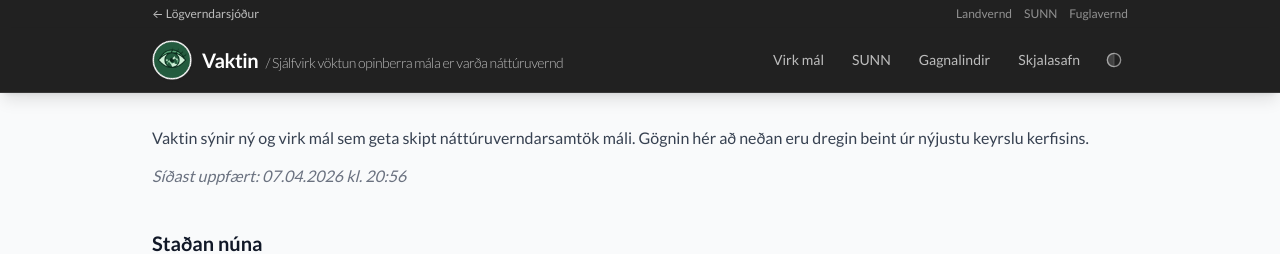
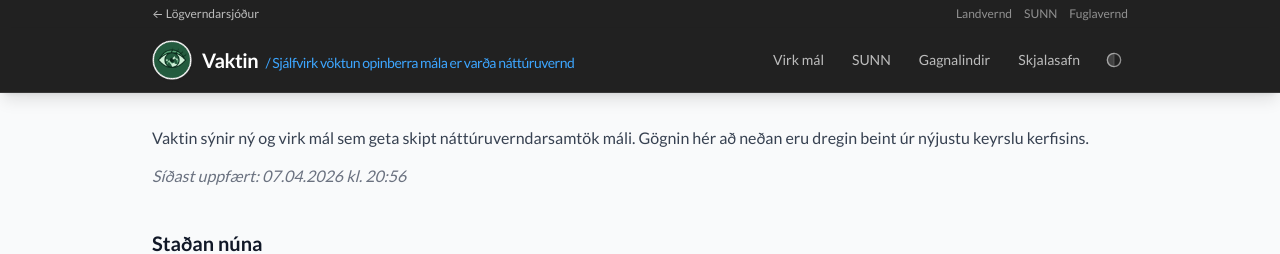
Before and after one commit to sunnuhvoll/vaktin, a Jekyll site: the page built from index.md, in a window 1280 px wide. Shown: the top 254 px of the page. Built offline with Jekyll 4.4.1, drawn with Linux system fonts in a browser that asks for light colours; nearby versions of some CDN libraries.

Commit message:
changed color

```diff
--- a/_layouts/default.html
+++ b/_layouts/default.html
@@ -88,7 +88,7 @@
         <img src="{{ '/assets/logo-512.png' | relative_url }}" alt="" class="h-10 drop-shadow-sm">
         <h1 class="text-lg sm:text-xl font-bold tracking-tight m-0 text-white border-none">
           Vaktin
-          <span class="hidden sm:inline text-white/70 font-light text-sm ml-1">/ Sjálfvirk vöktun opinberra mála er varða náttúruvernd</span>
+          <span class="hidden sm:inline text-brand-400 font-medium text-sm ml-1">/ Sjálfvirk vöktun opinberra mála er varða náttúruvernd</span>
         </h1>
       </a>
       <nav class="flex gap-1 overflow-x-auto">
```
Also changed, not shown: 8 other files.
